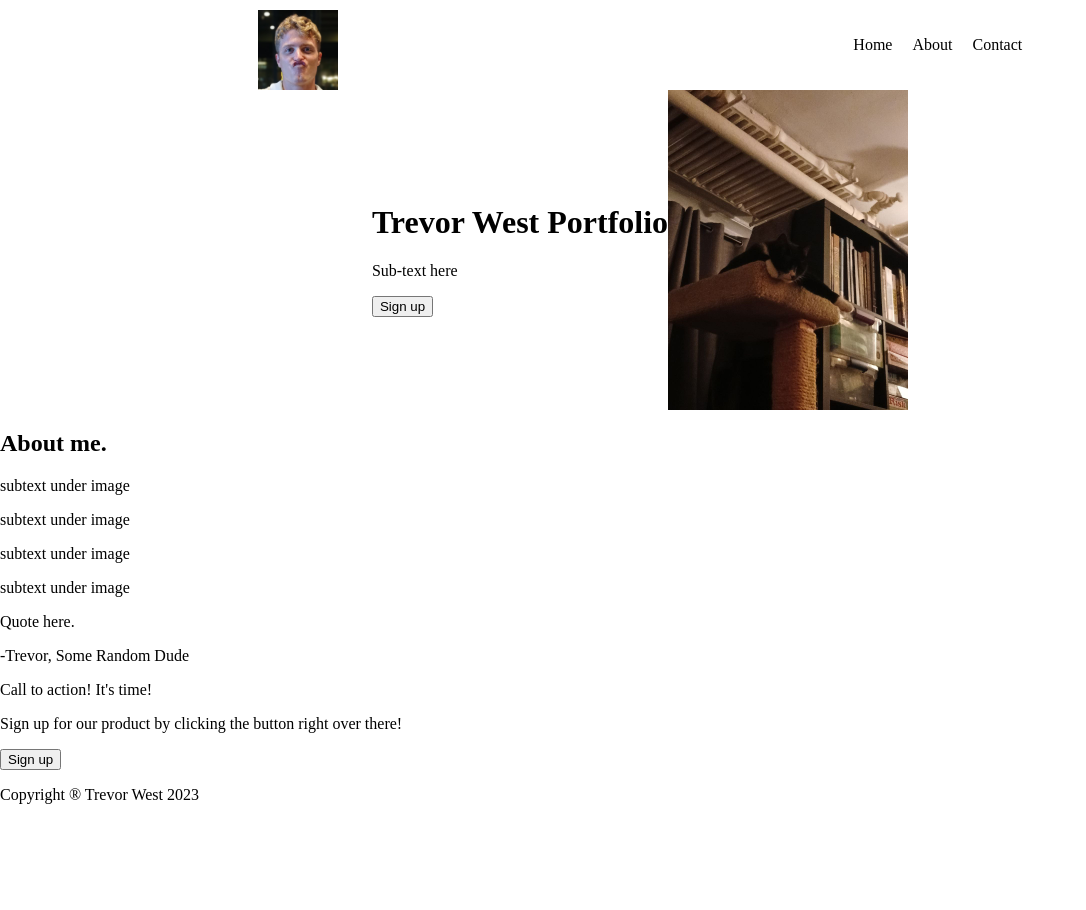
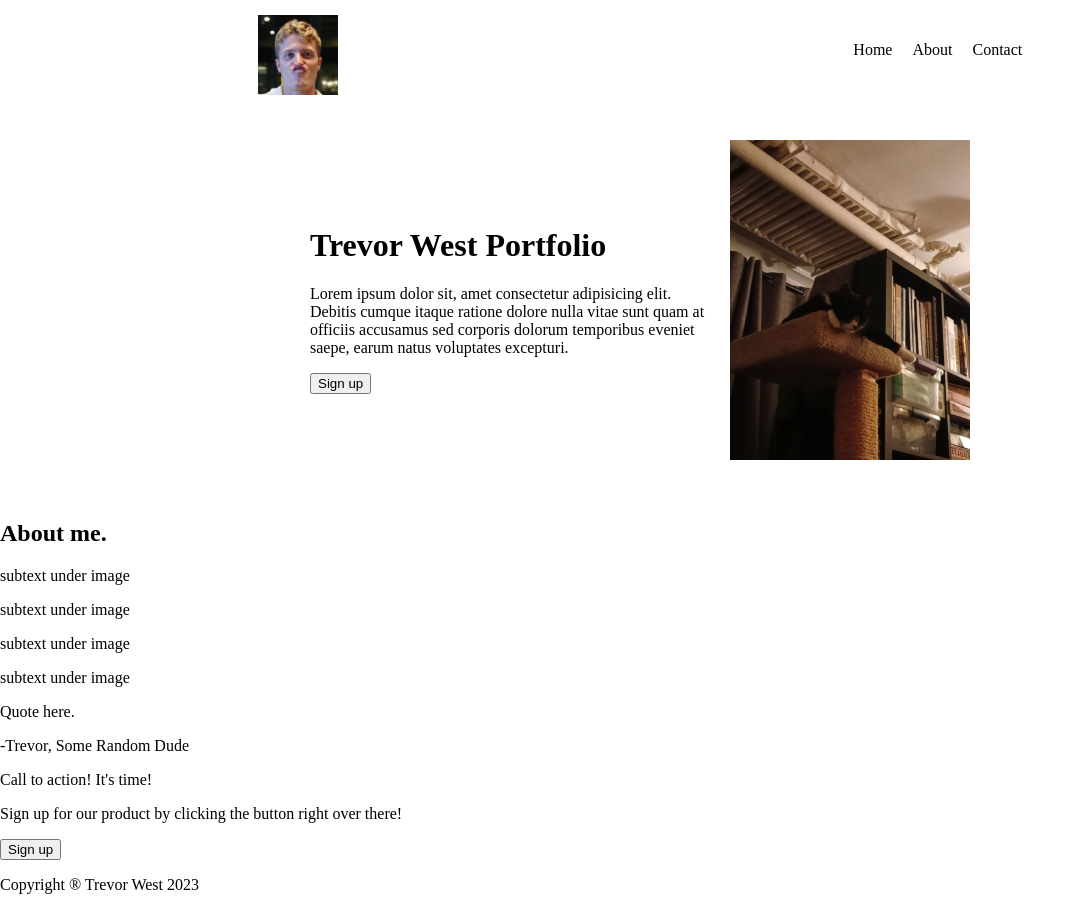
Before and after one commit to trevor-west/landing-page, a plain HTML site: page index.html in a window 1280 px wide. Shown: the whole page, without its empty margins (0-1086 px from the left). Before the commit the page ends 820 px from the top, so only its background shows below. Drawn offline with Linux system fonts and the light colour scheme.

Commit message:
Add text-content width, dummy text

```diff
--- a/index.html
+++ b/index.html
@@ -21,7 +21,8 @@
       <div class="top-content">
         <div class="text-content">
           <h1>Trevor West Portfolio</h1>
-          <p>Sub-text here</p>
+          <p>Lorem ipsum dolor sit, amet consectetur adipisicing elit.
+            Debitis cumque itaque ratione dolore nulla vitae sunt quam at officiis accusamus sed corporis dolorum temporibus eveniet saepe, earum natus voluptates excepturi.</p>
           <button>Sign up</button>
         </div>
         <img id="catto" src="./images/catto.jpg" alt="Picture of black and white cat lounging on top of a cat tree.">
--- a/style.css
+++ b/style.css
@@ -26,6 +26,7 @@ ul {
   display: flex;
   justify-content: space-around;
   align-items: center;
+  height: 100px;
 }
 
 .topnav li {
@@ -38,12 +39,18 @@ ul {
 }
 
 .top-content {
+  height: 400px;
   display: flex;
   justify-content: center;
   align-items: center;
+  gap: 20px;
 }
 
 #catto {
   height: 320px;
   width: 240px;
 }
+
+.text-content {
+  width: 400px;
+}
```
